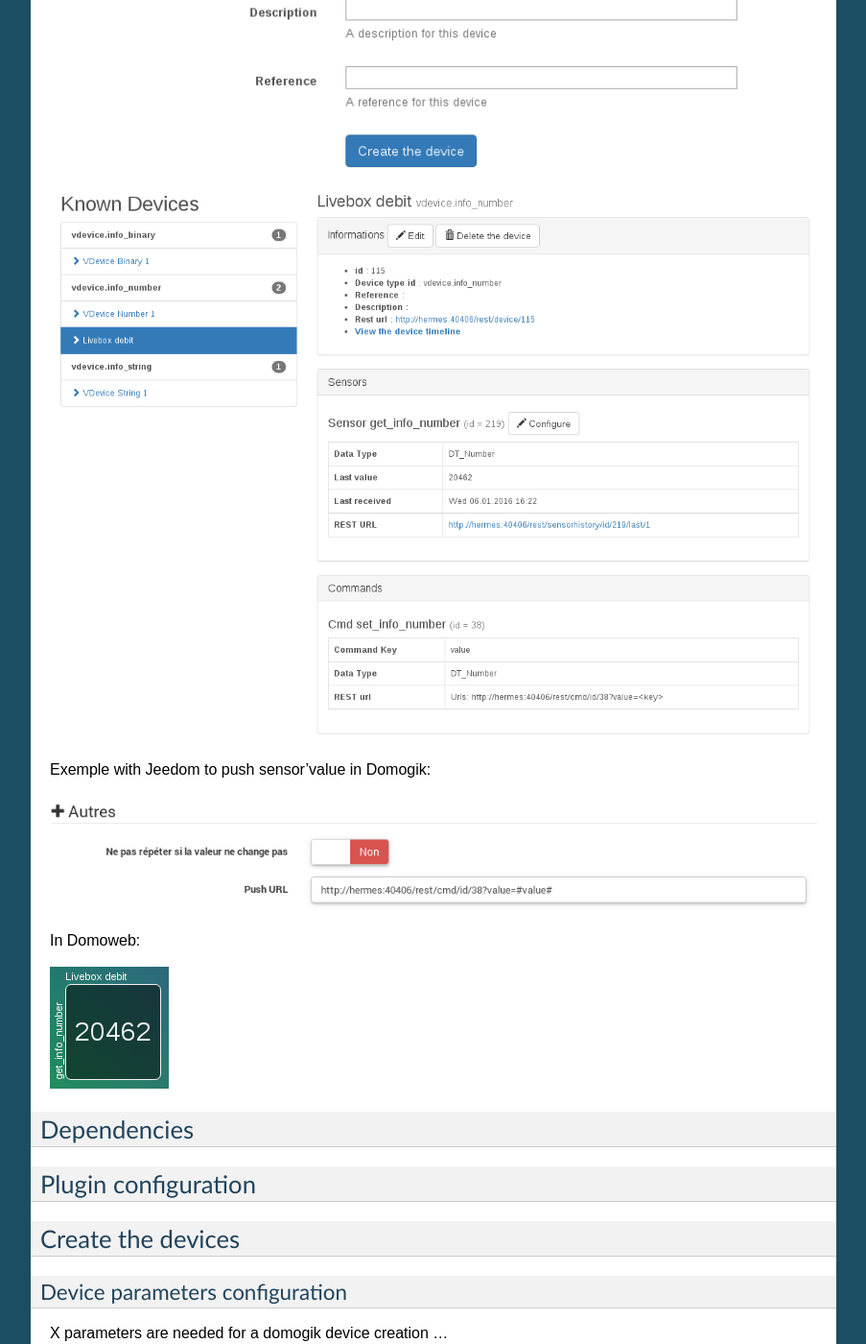
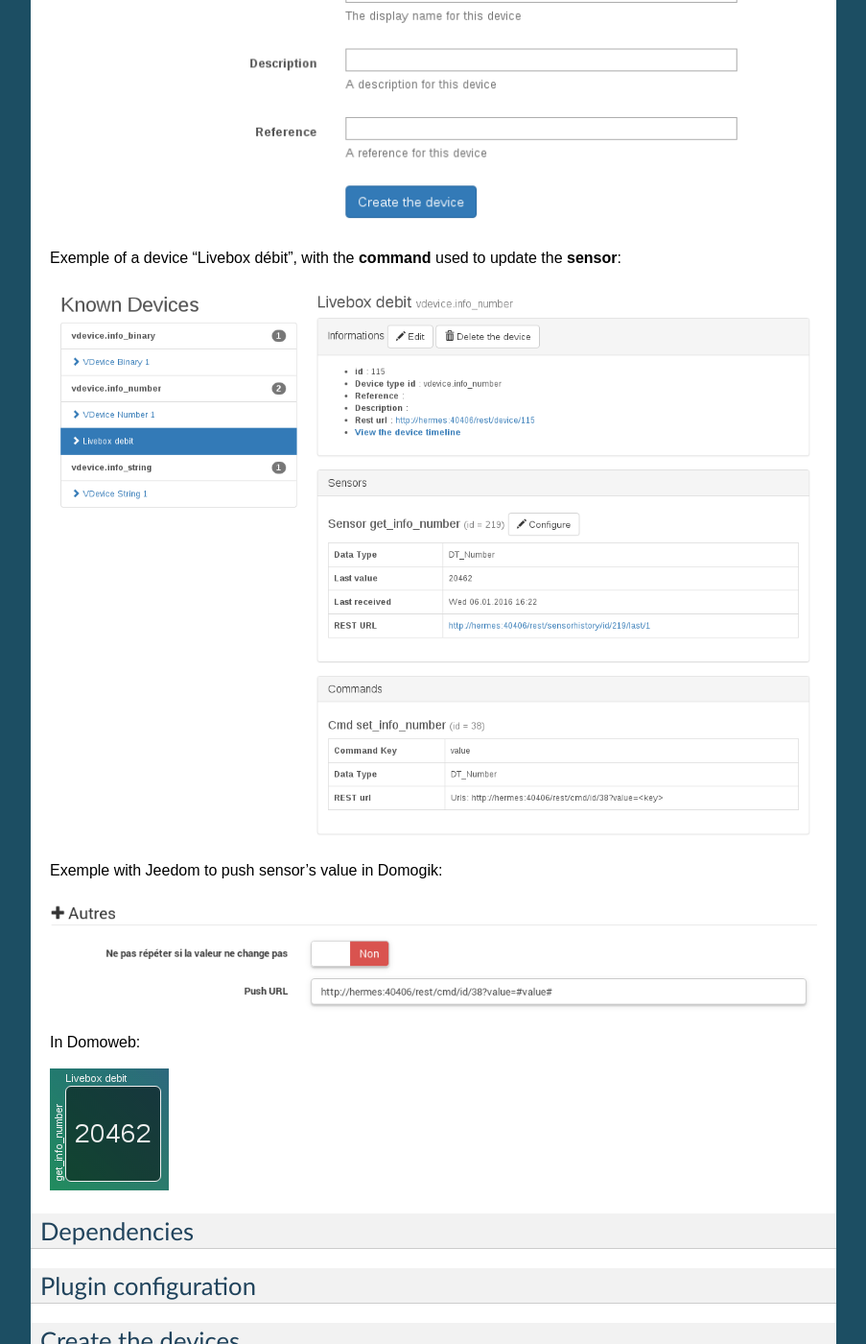
Before and after one commit to vdomos/domogik-plugin-vdevice, a Sphinx documentation site: the page built from docs/vdevice.txt, in a window 1280 px wide and 1400 px high, scrolled down 1548 px. Shown: the whole window at 96% size, without its empty margins (198-1101 px from the left). Built offline with Sphinx 7.4.7, drawn with Linux system fonts in a browser that asks for light colours; some of the changed text lies outside the part shown.

Commit message:
Documentation update

```diff
--- a/docs/vdevice.txt
+++ b/docs/vdevice.txt
@@ -37,14 +37,20 @@
 
 .. image:: Domogik_Plugin_Vdevice_1.png
 
+
+Like Script plugin, there are only 3 datatype of sensors for now:
+
 .. image:: Domogik_Plugin_Vdevice_2.png
 
 .. image:: Domogik_Plugin_Vdevice_3.png
 
+
+Exemple of a device "Livebox débit", with the **command** used to update the **sensor**:
+
 .. image:: Domogik_Plugin_Vdevice_4.png
 
 
-Exemple with Jeedom to push sensor'value in Domogik:
+Exemple with Jeedom to push sensor's value in Domogik:
 
 .. image:: Domogik_Plugin_Vdevice_5.png
 
```
